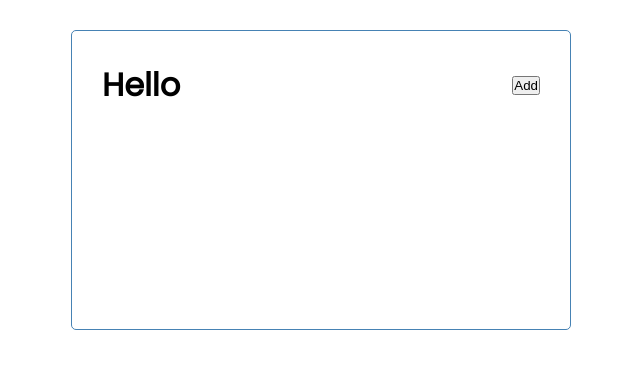
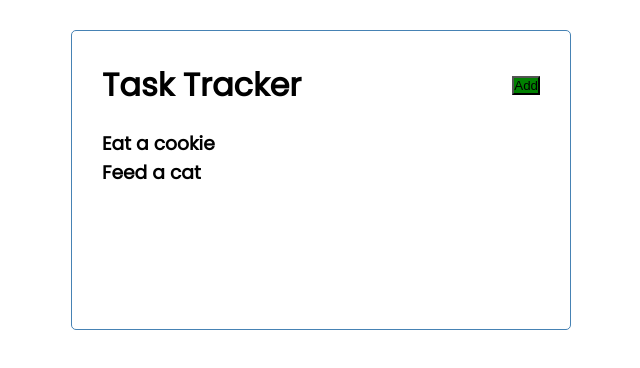
Before and after one commit to czwartaoslpoj/task_app_with_react, a React (Create React App) app: page / in a window 1280 px wide. Shown: the top 368 px of the page, without its empty margins (319-959 px from the left). Built offline with nearby package versions, Linux system fonts and the light colour scheme.

Commit message:
Create Tasks component

```diff
--- a/src/App.js
+++ b/src/App.js
@@ -1,9 +1,11 @@
 import Header from "./components/Header";
+import Tasks from "./components/Tasks";
 
 function App() {
   return (
     <div className="container">
-      <Header title="Hello"/>
+      <Header title="Task Tracker"/>
+      <Tasks />
     </div>
   );
 }
--- /dev/null
+++ b/src/components/Button.js
@@ -0,0 +1,14 @@
+import PropTypes from 'prop-types'
+
+const Button = ({ color, text }) => {
+    return <button style={{ backgroundColor: color}}
+    classsName='btn'>
+        {text}
+        </button>
+}
+
+Button.defaultProps = {
+    color: 'steelblue',
+}
+
+export default Button
--- a/src/components/Header.js
+++ b/src/components/Header.js
@@ -1,8 +1,10 @@
+import Button from "./Button"
+
 const Header = ({ title }) => {
     return (
         <header className='header'>
             <h1> { title } </h1>
-            <button classsName='btn'>Add</button>
+            <Button color='green' text='Add'/>
         </header>
     )
 }
--- /dev/null
+++ b/src/components/Tasks.js
@@ -0,0 +1,26 @@
+const tasks = [
+    {
+        id: 1,
+        text: 'Eat a cookie',
+        day: 'Jun 27th 2:40pm',
+        reminder: true,
+    },
+    {
+        id:2,
+        text: 'Feed a cat',
+        day: 'Jun 27th 6pm',
+        reminder: true,
+    }
+]
+
+const Tasks = () => {
+    return (
+        <>
+        {tasks.map((task) => (
+        <h3 key={task.id}>{task.text}</h3>))}
+
+        </>
+    )
+}
+
+export default Tasks
```
